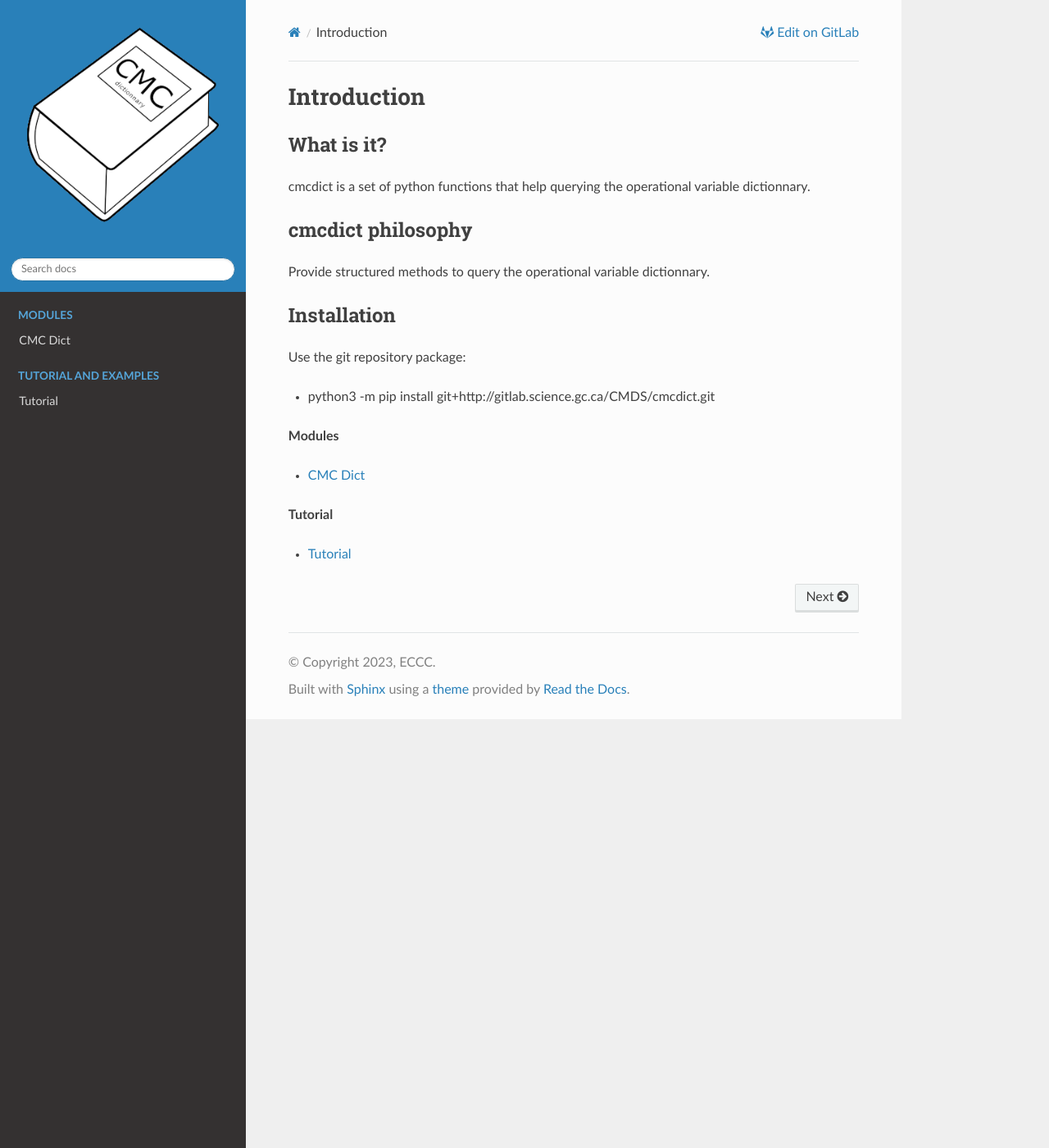
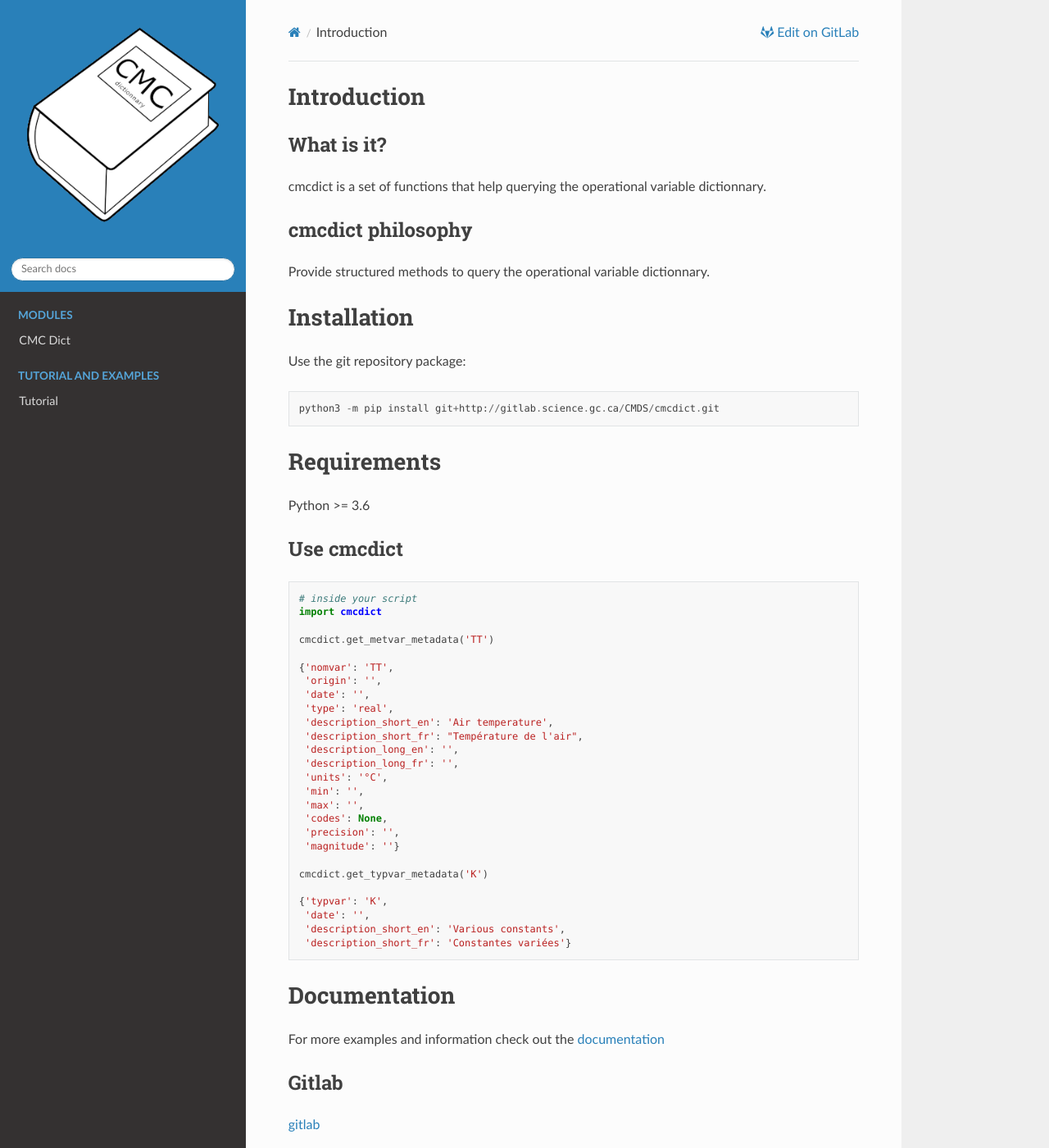
Before and after one commit to sebastiendfortier/cmcdict, a Sphinx documentation site: the page built from doc/index.rst, in a window 1280 px wide and 1400 px high. Shown: the whole window at 82% size. Built offline with Sphinx 7.4.7 and the Read the Docs theme 2.0.0, drawn with Linux system fonts in a browser that asks for light colours; some of the changed text lies outside the part shown.

Commit message:
replace intro by readme

```diff
--- /dev/null
+++ b/README.rst
@@ -0,0 +1 @@
+doc/README.rst
--- /dev/null
+++ b/doc/README.rst
@@ -0,0 +1,99 @@
+Introduction
+============
+
+What is it?
+-----------
+
+cmcdict is a set of functions that help querying the operational
+variable dictionnary.
+
+cmcdict philosophy
+------------------
+
+Provide structured methods to query the operational variable
+dictionnary.
+
+Installation
+============
+
+Use the git repository package:
+
+::
+
+   python3 -m pip install git+http://gitlab.science.gc.ca/CMDS/cmcdict.git
+
+Requirements
+============
+
+Python >= 3.6
+
+Use cmcdict
+-----------
+
+.. code:: python
+
+   # inside your script
+   import cmcdict
+
+   cmcdict.get_metvar_metadata('TT')
+
+   {'nomvar': 'TT',
+    'origin': '',
+    'date': '',
+    'type': 'real',
+    'description_short_en': 'Air temperature',
+    'description_short_fr': "Température de l'air",
+    'description_long_en': '',
+    'description_long_fr': '',
+    'units': '°C',
+    'min': '',
+    'max': '',
+    'codes': None,
+    'precision': '',
+    'magnitude': ''}
+
+   cmcdict.get_typvar_metadata('K')
+
+   {'typvar': 'K',
+    'date': '',
+    'description_short_en': 'Various constants',
+    'description_short_fr': 'Constantes variées'}
+
+Documentation
+=============
+
+For more examples and information check out the
+`documentation <https://web.science.gc.ca/~spst900/cmcdict/master/index.html>`__
+
+Gitlab
+------
+
+`gitlab <https://gitlab.science.gc.ca/CMDS/cmcdict>`__
+
+SSM
+===
+
+. r.load.dot /fs/ssm/eccc/cmd/cmds/cmcdict/latest
+
+Contributing
+============
+
+Getting the source code
+-----------------------
+
+.. code:: bash
+
+   git clone git@gitlab.science.gc.ca:cmds/cmcdict.git
+   # create a new branch
+   git checkout -b my_change
+   # modify the code
+   # commit your changes
+   # fetch changes
+   git fetch
+   # merge recent master
+   git merge origin/master
+   # push your changes
+   git push my_change
+
+Then create a merge request on science's gitlab
+https://gitlab.science.gc.ca/CMDS/cmcdict/merge_requests
--- a/doc/index.rst
+++ b/doc/index.rst
@@ -12,7 +12,7 @@
       .. #currentmodule:: cmcdict
       .. #autofuntion:: __init__
 
-.. include:: intro.rst
+.. include:: README.rst
 
 **Modules**
 
```
Also changed, not shown: README.md (deleted, +0 -81 lines), doc/intro.rst (deleted, +0 -19 lines).
